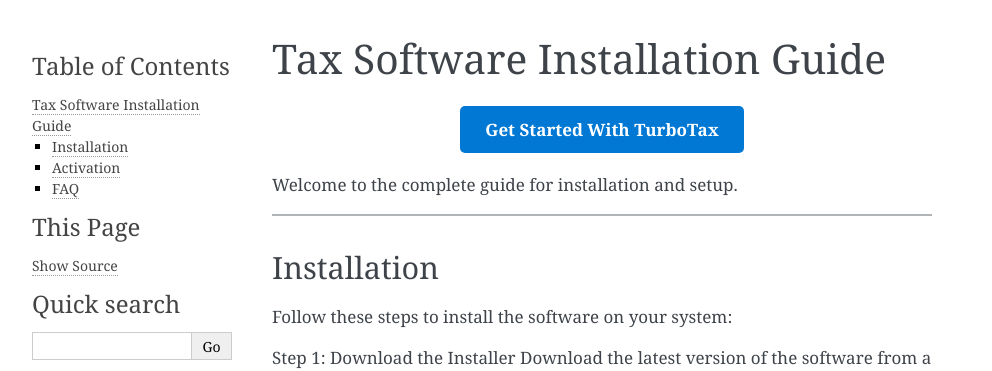
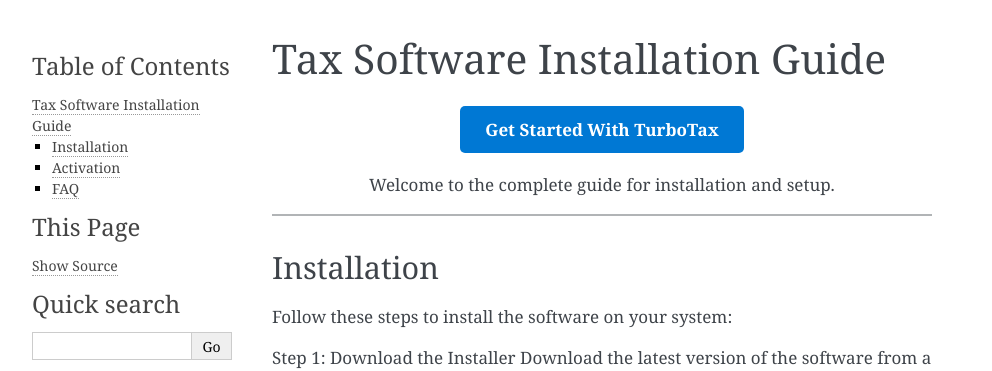
Before and after one commit to taxguide/tax-docs, a Sphinx documentation site: the page built from docs/index.rst, in a window 1280 px wide. Shown: the top 371 px of the page, without its empty margins (148-1140 px from the left). Built offline with Sphinx 7.4.7, drawn with Linux system fonts in a browser that asks for light colours.

Commit message:
Update index.rst

```diff
--- a/docs/index.rst
+++ b/docs/index.rst
@@ -9,7 +9,11 @@ Tax Software Installation Guide
        </a>
    </div>
 
-Welcome to the complete guide for installation and setup.
+.. raw:: html
+
+   <p style="text-align:center;">
+       Welcome to the complete guide for installation and setup.
+   </p>
 
 --------
 
```
